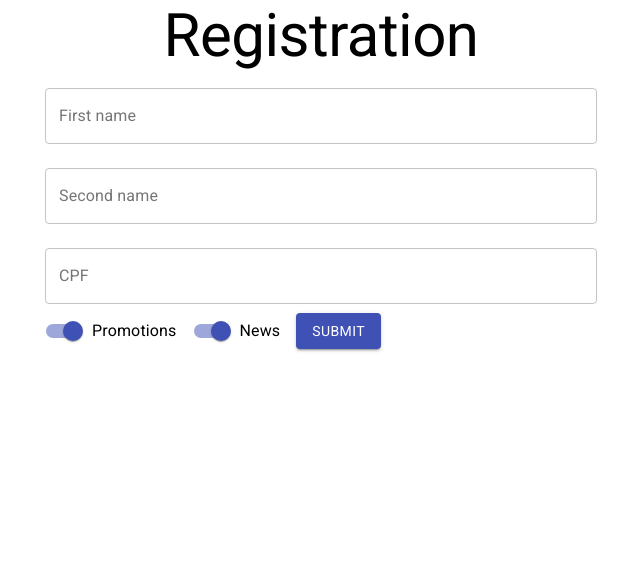
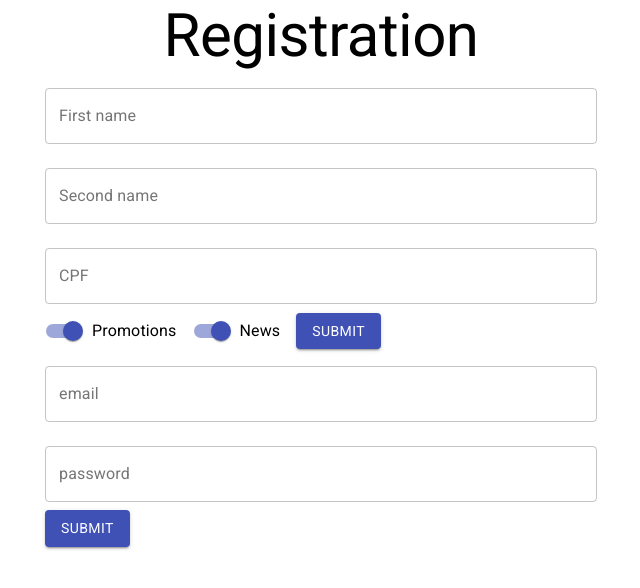
Before and after one commit to Felipe-Borba/alura-reactjs, a React (Create React App) app: page / in a window 1280 px wide. Shown: the top 588 px of the page, without its empty margins (319-959 px from the left). Built offline with nearby package versions, Linux system fonts and the light colour scheme.

Commit message:
01-03 refactor and create login form

```diff
--- /dev/null
+++ b/src/components/SubscribeForm/PersonalData.jsx
@@ -0,0 +1,85 @@
+import { Button, FormControlLabel, Switch, TextField } from '@material-ui/core';
+import React, { useState } from 'react';
+
+
+function PersonalData({ submitForm }) {
+    const [firstName, setFirstName] = useState();
+    const [secondName, setSecondName] = useState();
+    const [cpf, setCpf] = useState();
+    const [promotions, setPromotions] = useState(true);
+    const [news, setNews] = useState(true);
+    const [error, setError] = useState({ cpf: { status: true, text: '' } });
+
+    const checkCpf = (cpf) => {
+        if (cpf.length !== 11) {
+            setError({ cpf: { status: false, text: 'CPF must have 11 digits.' } });
+        } else {
+            setError({ cpf: { status: true, text: '' } });
+        }
+    }
+
+    return (
+        <form onSubmit={event => {
+            event.preventDefault();
+            submitForm({ firstName, secondName, cpf, promotions, news });
+        }}>
+            <TextField
+                id='firstName'
+                label='First name'
+                variant='outlined'
+                fullWidth
+                margin='normal'
+                name={firstName}
+                onChange={event => setFirstName(event.target.value)}
+            />
+
+            <TextField
+                id='secondName'
+                label='Second name'
+                variant='outlined'
+                fullWidth
+                margin='normal'
+                name={secondName}
+                onChange={event => setSecondName(event.target.value)}
+            />
+
+            <TextField
+                id='cpf'
+                label='CPF'
+                variant='outlined'
+                fullWidth
+                margin='normal'
+                name={cpf}
+                onChange={event => setCpf(event.target.value)}
+                error={!error.cpf.status}
+                helperText={error.cpf.text}
+                onBlur={event => checkCpf(event.target.value)}
+            />
+
+            <FormControlLabel label='Promotions' control={
+                <Switch
+                    name='Promotions'
+                    color='primary'
+                    onChange={event => setPromotions(event.target.checked)}
+                    checked={promotions}
+                />
+            } />
+
+            <FormControlLabel label='News' control={
+                <Switch
+                    name='News'
+                    color='primary'
+                    onChange={event => setNews(event.target.checked)}
+                    checked={news}
+                />
+            } />
+
+            <Button type='submit' variant="contained" color="primary" >
+                Submit
+            </Button>
+
+        </form>
+    );
+}
+
+export default PersonalData;
--- a/src/components/SubscribeForm/SubscribeForm.jsx
+++ b/src/components/SubscribeForm/SubscribeForm.jsx
@@ -1,84 +1,16 @@
-import { Button, FormControlLabel, Switch, TextField } from '@material-ui/core';
 import React, { useState } from 'react';
+import PersonalData from './PersonalData';
+import UserData from './UserData';
 
 
 function SubscribeForm({ submitForm }) {
-    const [firstName, setFirstName] = useState();
-    const [secondName, setSecondName] = useState();
-    const [cpf, setCpf] = useState();
-    const [promotions, setPromotions] = useState(true);
-    const [news, setNews] = useState(true);
-    const [error, setError] = useState({ cpf: { status: true, text: '' } });
 
-    const checkCpf = (cpf) => {
-        if (cpf.length !== 11) {
-            setError({ cpf: { status: false, text: 'CPF must have 11 digits.' } });
-        } else {
-            setError({ cpf: { status: true, text: '' } });
-        }
-    }
 
     return (
-        <form onSubmit={event => {
-            event.preventDefault();
-            submitForm({ firstName, secondName, cpf, promotions, news });
-        }}>
-            <TextField
-                id='firstName'
-                label='First name'
-                variant='outlined'
-                fullWidth
-                margin='normal'
-                name={firstName}
-                onChange={event => setFirstName(event.target.value)}
-            />
-
-            <TextField
-                id='secondName'
-                label='Second name'
-                variant='outlined'
-                fullWidth
-                margin='normal'
-                name={secondName}
-                onChange={event => setSecondName(event.target.value)}
-            />
-
-            <TextField
-                id='cpf'
-                label='CPF'
-                variant='outlined'
-                fullWidth
-                margin='normal'
-                name={cpf}
-                onChange={event => setCpf(event.target.value)}
-                error={!error.cpf.status}
-                helperText={error.cpf.text}
-                onBlur={event => checkCpf(event.target.value)}
-            />
-
-            <FormControlLabel label='Promotions' control={
-                <Switch
-                    name='Promotions'
-                    color='primary'
-                    onChange={event => setPromotions(event.target.checked)}
-                    checked={promotions}
-                />
-            } />
-
-            <FormControlLabel label='News' control={
-                <Switch
-                    name='News'
-                    color='primary'
-                    onChange={event => setNews(event.target.checked)}
-                    checked={news}
-                />
-            } />
-
-            <Button type='submit' variant="contained" color="primary">
-                Submit
-            </Button>
-
-        </form>
+        <>
+            <PersonalData submitForm={submitForm} />
+            <UserData />
+        </>
     );
 }
 
--- /dev/null
+++ b/src/components/SubscribeForm/UserData.jsx
@@ -0,0 +1,34 @@
+import { Button, TextField } from '@material-ui/core'
+import React from 'react'
+
+function UserData() {
+
+    return (
+        <div>
+            <TextField
+                id='email'
+                label='email'
+                type='email'
+                variant='outlined'
+                fullWidth
+                margin='normal'
+            />
+
+            <TextField
+                id='password'
+                label='password'
+                type='password'
+                variant='outlined'
+                fullWidth
+                margin='normal'
+            />
+
+            <Button id='submit' variant="contained" color="primary" >
+                Submit
+            </Button>
+
+        </div>
+    )
+}
+
+export default UserData
```
